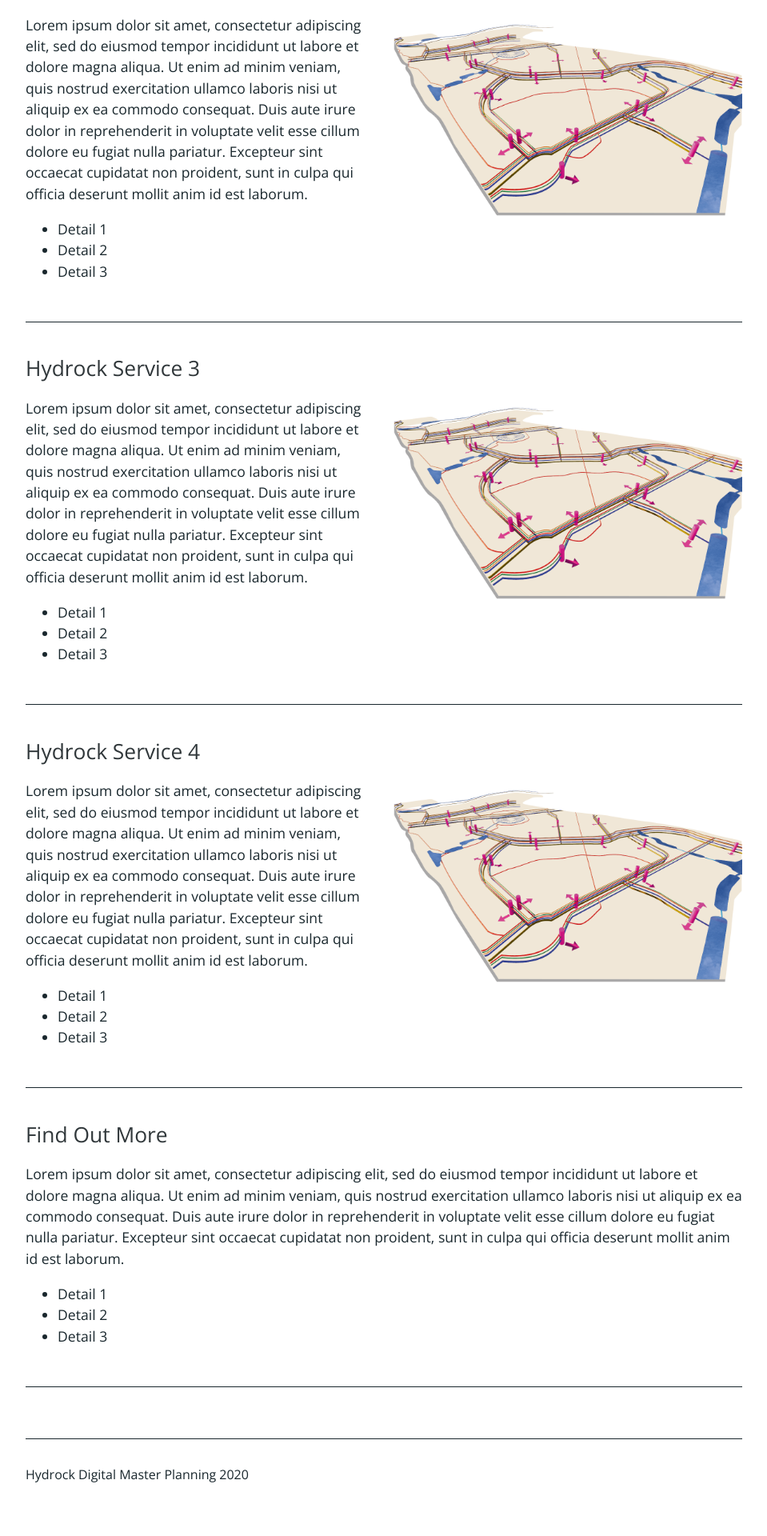
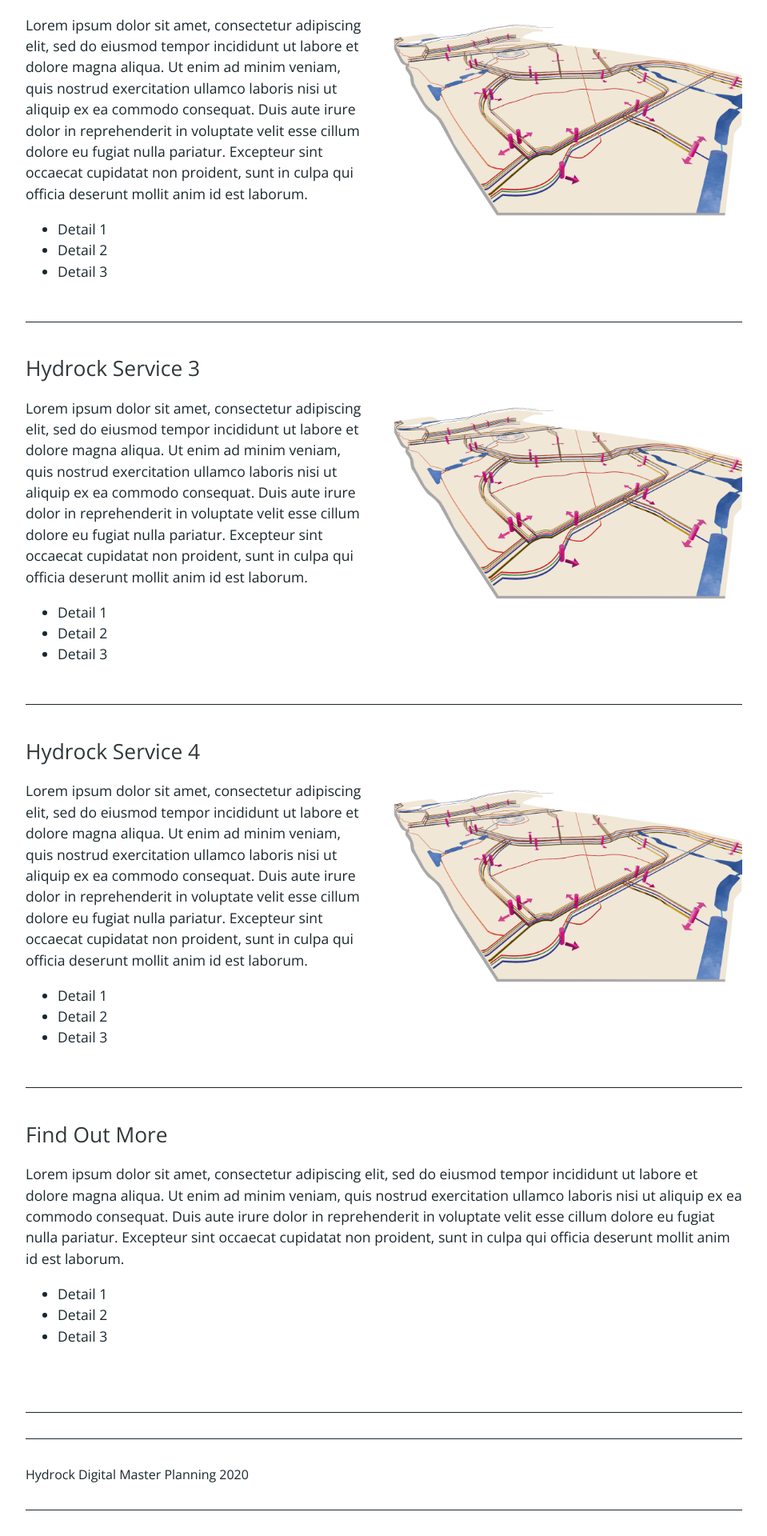
Before and after one commit to HydrockEngineering/DigitalMasterPlanning, a Jekyll site: the page built from index.md, in a window 1280 px wide. Shown: the part 1219-3139 px from the top of the page at 80% size, without its empty margins (160-1119 px from the left). Built offline with Jekyll 4.4.1, drawn with Linux system fonts in a browser that asks for light colours; our own code applies the rules of GitHub Pages for plain Markdown files; the repository's description, which GitHub fills in, is left out.

Commit message:
Update jekyll-theme-cayman.scss

```diff
--- a/_sass/jekyll-theme-cayman.scss
+++ b/_sass/jekyll-theme-cayman.scss
@@ -413,15 +413,15 @@ a {
   border-bottom: solid 1px $hr-border-color;
 }
 
+.full-width:last-of-type {
+  border-bottom:none;
+}
+
 .sub-wrap {
   position:relative;
   display:inline-block;
   padding:0 0 32px 0;
   border-bottom: solid 1px $hr-border-color;
-}
-
-.sub-wrap:last-of-type {
-  border-bottom:none;
 }
 
 .position-left {
```
